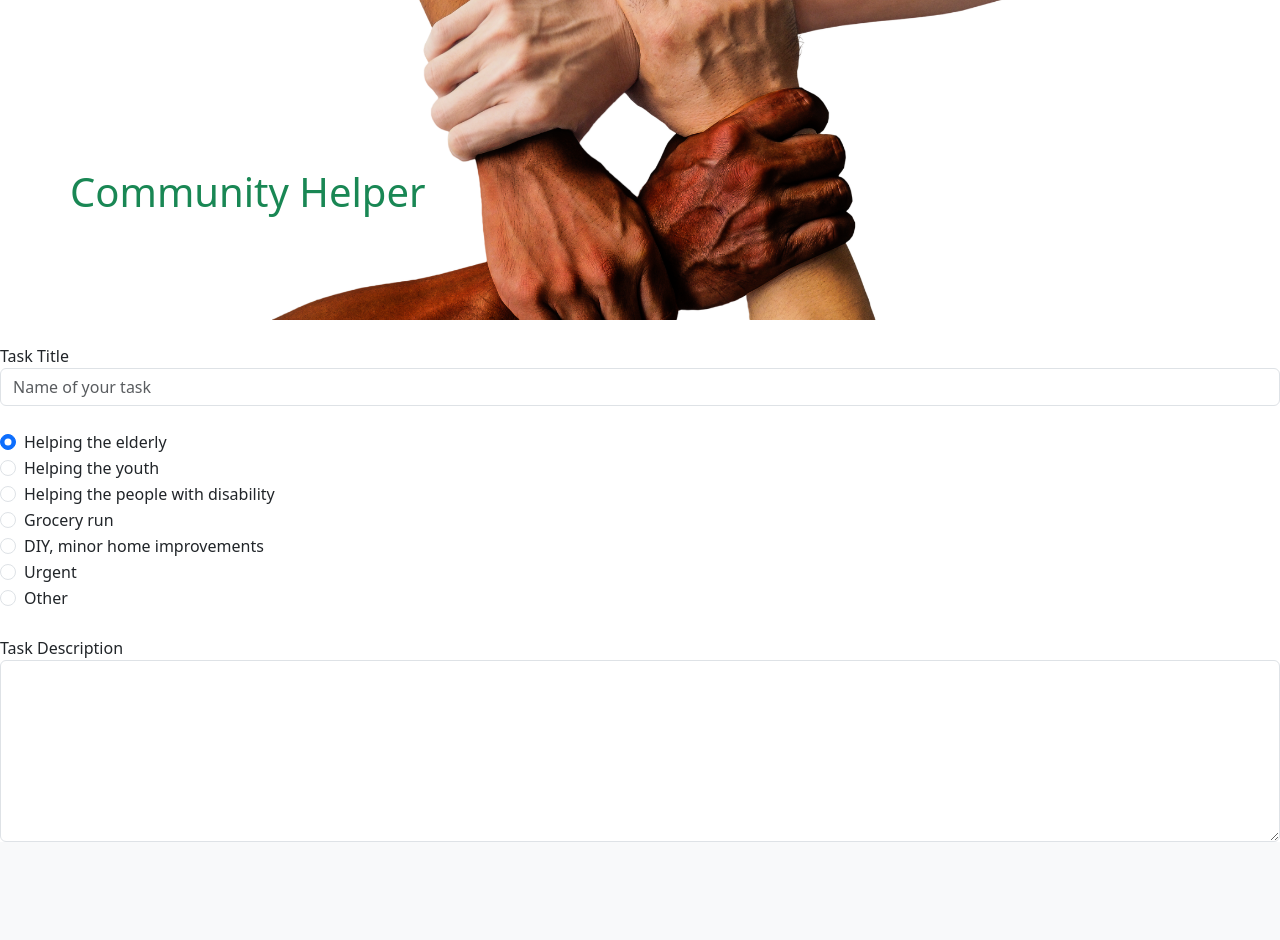
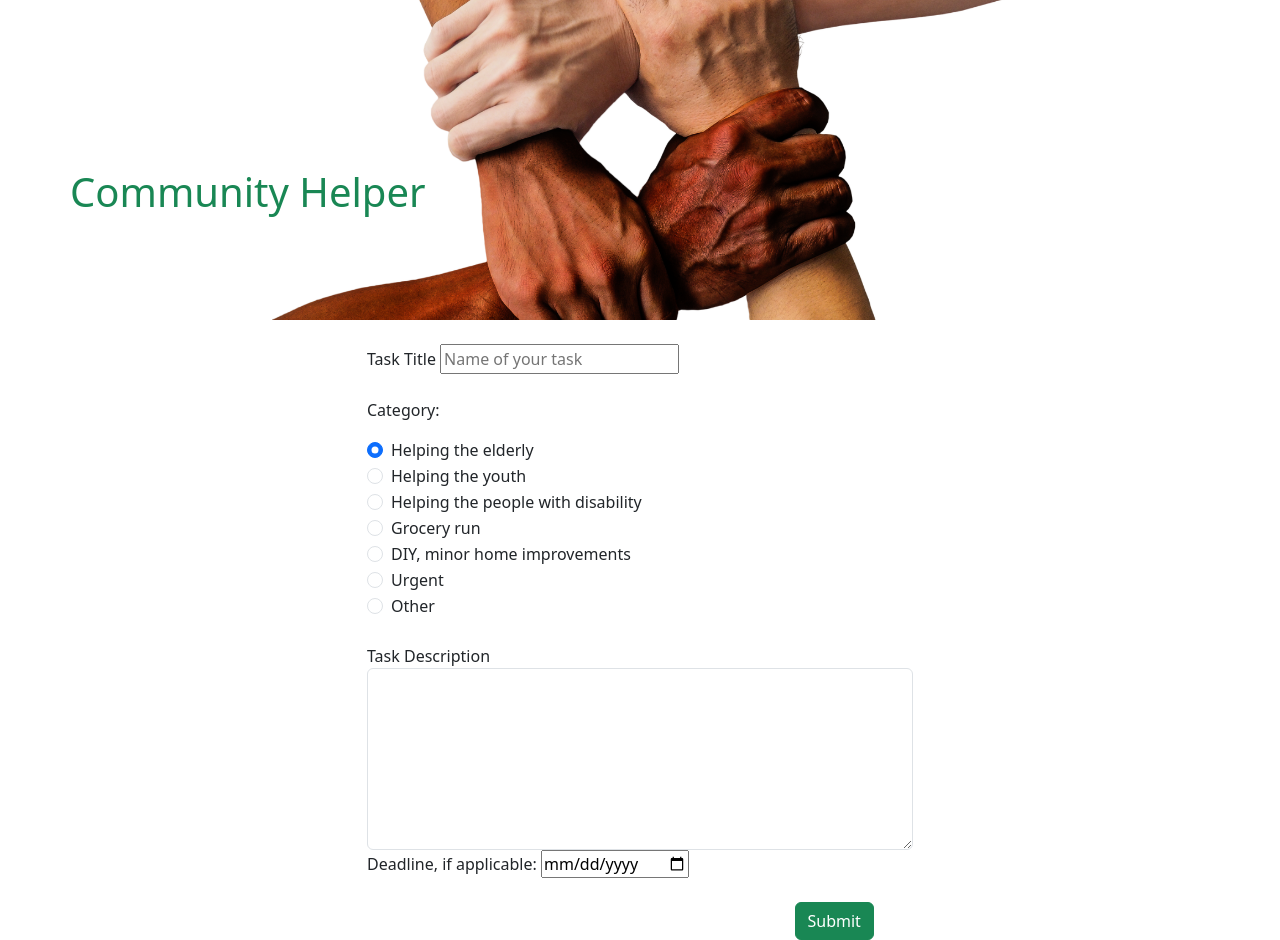
Before and after one commit to josipcodes/community-helper, a Django app: page /submission in a window 1280 px wide. Shown: the part 57-997 px from the top of the page. Before the commit the page ends 899 px from the top, so only its background shows below. Run offline with Django 3.2, Linux system fonts and the light colour scheme; some libraries are stand-ins or nearby versions.

Commit message:
Update submission form, style per brand requirements

```diff
--- a/templates/create-task.html
+++ b/templates/create-task.html
@@ -4,68 +4,85 @@
 {% block content %}
 
 <!-- bootstrap form code, customized -->
+<div class="container">
+    <div class="row">
+        <div class="col-md-6 offset-md-3">
+
             <form>
                 <div class="form-group">
-        <label for="formGroupExampleInput">Task Title</label>
-        <input type="text" class="form-control" id="formGroupExampleInput" placeholder="Name of your task">
+                    <label for="task-title">Task Title</label>
+                    <input type="text" placeholder="Name of your task" id="task-title" required>
                 </div>
                 <br>
+                <p>Category:</p>
                 <div class="form-check">
-        <input class="form-check-input" type="radio" name="exampleRadios" id="exampleRadios1" value="option1" checked>
-        <label class="form-check-label" for="exampleRadios1">
+                    <input class="form-check-input" type="radio" name="category" id="elderly"
+                        value="elderly" checked required>
+                    <label class="form-check-label" for="elderly">
                         Helping the elderly
                     </label>
                 </div>
                 <div class="form-check">
-        <input class="form-check-input" type="radio" name="exampleRadios" id="exampleRadios2" value="option2">
-        <label class="form-check-label" for="exampleRadios2">
+                    <input class="form-check-input" type="radio" name="category" id="youth"
+                        value="youth">
+                    <label class="form-check-label" for="youth">
                         Helping the youth
                     </label>
                 </div>
                 <div class="form-check">
-        <input class="form-check-input" type="radio" name="exampleRadios" id="exampleRadios2" value="option2">
-        <label class="form-check-label" for="exampleRadios2">
+                    <input class="form-check-input" type="radio" name="category" id="disability"
+                        value="disability">
+                    <label class="form-check-label" for="disability">
                         Helping the people with disability
                     </label>
                 </div>
                 <div class="form-check">
-        <input class="form-check-input" type="radio" name="exampleRadios" id="exampleRadios2" value="option2">
-        <label class="form-check-label" for="exampleRadios2">
+                    <input class="form-check-input" type="radio" name="category" id="groceries"
+                        value="groceries">
+                    <label class="form-check-label" for="groceries">
                         Grocery run
                     </label>
                 </div>
                 <div class="form-check">
-        <input class="form-check-input" type="radio" name="exampleRadios" id="exampleRadios2" value="option2">
-        <label class="form-check-label" for="exampleRadios2">
+                    <input class="form-check-input" type="radio" name="category" id="diy"
+                        value="diy">
+                    <label class="form-check-label" for="diy">
                         DIY, minor home improvements
                     </label>
                 </div>
                 <div class="form-check">
-        <input class="form-check-input" type="radio" name="exampleRadios" id="exampleRadios2" value="option2">
-        <label class="form-check-label" for="exampleRadios2">
+                    <input class="form-check-input" type="radio" name="category" id="urgent"
+                        value="urgent">
+                    <label class="form-check-label" for="urgent">
                         Urgent
                     </label>
                 </div>
                 <div class="form-check">
-        <input class="form-check-input" type="radio" name="exampleRadios" id="exampleRadios2" value="option2">
-        <label class="form-check-label" for="exampleRadios2">
+                    <input class="form-check-input" type="radio" name="category" id="other"
+                        value="other">
+                    <label class="form-check-label" for="other">
                         Other
                     </label>
                 </div>
                 <br>
                 <div class="form-group">
-        <label for="exampleFormControlTextarea1">Task Description</label>
-        <textarea class="form-control" id="exampleFormControlTextarea1" rows="7"></textarea>
+                    <label for="task-description">Task Description</label>
+                    <textarea class="form-control" id="task-description" rows="7" required></textarea>
+                </div>
+                <div>
+                    <label for="date">Deadline,  if applicable:</label>
+                    <input type="date" id="date">
+                </div>
+                <br>
+                <div class="row">
+                    <div class="col offset-9">
+                <input class="btn btn-success ml-5" type="submit" value="Submit">
+            </div>
             </div>
             </form>
-
-
-
-
-
-
-
-
+        </div>
+    </div>
+</div>
 
 
 
```
Lines whose indentation alone changed are shown as unchanged.
